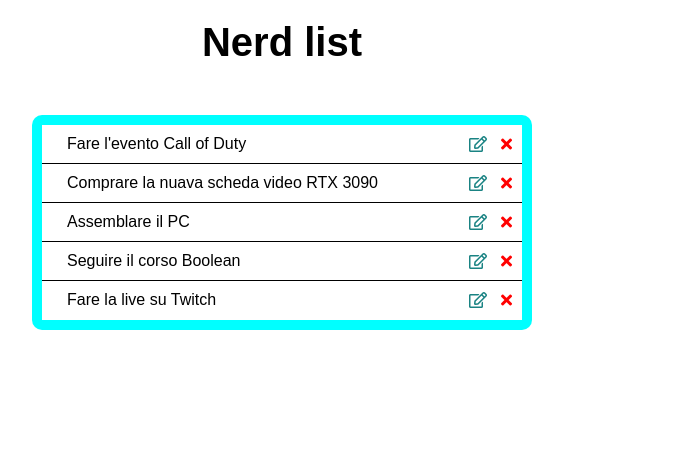
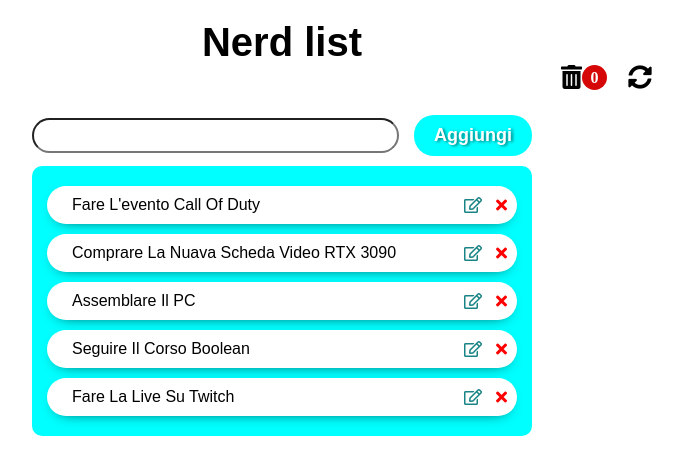
Before and after one commit to Domenico159/vue-todolist, a plain HTML site: page index.html in a window 1280 px wide. Shown: the whole page, without its empty margins (358-1041 px from the left). Drawn offline with nearby package versions, Linux system fonts and the light colour scheme.

Commit message:
Project beta 1.0

```diff
--- a/css/style.css
+++ b/css/style.css
@@ -26,12 +26,77 @@ main .tittle h1{
 
 /* Main-content list */
 
+main .list-content{
+    max-width: 500px;
+    margin-top: 50px;
+    position: relative;
+}
+
+main .list-content .fa-trash-alt{
+    position: absolute;
+    right: -50px;
+    top:-50px;
+    font-size: 24px;
+}
+
+main .list-content .fa-sync-alt{
+    position: absolute;
+    right: -120px;
+    top:-50px;
+    font-size: 24px;
+    cursor: pointer;
+}
+
+main .list-content .fa-trash-alt span{
+    display: inline-block;
+    height: 25px;
+    width: 25px;
+    background-color: rgb(214, 7, 7);
+    position: absolute;
+    border-radius: 50%;
+    text-align: center;
+    line-height: 25px;
+    font-size: 16px;
+    color: #fff;
+}
+
+main .list-content .box-input{
+    display: flex;
+    align-items: center;
+    margin-bottom: 10px;
+}
+
+main .list-content .box-input button{
+    margin-left: 15px;
+    padding: 10px 20px;
+    min-height: 30px;
+    border-radius: 20px;
+    border: none;
+    font-size: 18px;
+    cursor: pointer;
+    background-color: aqua;
+    font-weight: 600;
+    color: #fff;
+    text-shadow: 2px 1px 3px rgba(0,0,0,0.5);
+}
+
+
+main .list-content input{
+    width: 100%;
+    flex-grow:1 ;
+    border-radius: 20px;
+    min-height: 30px;
+    outline: none;
+    padding: 5px 15px;
+    font-size:18px ;
+}
+
+
 main .list-content ul{
     list-style: none;
-    margin-top: 50px;
     background-color: aqua;
     padding: 10px;
-    width: 500px;
+    width: 100%;
     max-height: 500px;
     overflow-y: auto;
     border-radius: 10px;
@@ -40,12 +105,14 @@ main .list-content ul{
 
 main .list-content ul li{
     padding: 10px 25px ;
-    border-bottom: 1px solid #000;
     display: flex;
     background-color: #fff;
     align-items: center;
     position: relative;
     overflow:hidden;
+    border-radius: 50px;
+    margin: 10px 5px;
+    box-shadow: 0px 5px 15px -10px #000;
 }
 
 @keyframes transOut{
@@ -61,6 +128,7 @@ main .list-content ul li{
         height: 0px;
         width: 0px;
         padding: 0;
+        visibility: hidden;
     }
 }
 
@@ -77,14 +145,11 @@ main .list-content ul li{
 }
 
 
-main .list-content ul li:last-child{
-    border-color: transparent;
-}
-
 main .list-content ul li span{
     width: 450px;
     padding-right: 25px;
     height: auto;
+    text-transform: capitalize;
 }
 main .list-content ul li i{
     position: absolute;
@@ -102,7 +167,7 @@ ul li i.fa-times{
 }
 
 li.activeIn{
-    animation: transOut 1s forwards;
+    animation: transIn 1s forwards;
 }
 
 li.activeOut{
--- a/index.html
+++ b/index.html
@@ -19,8 +19,19 @@
             <h1>Nerd list</h1>
         </div>
         <div class="list-content">
+            <i class="fas fa-trash-alt"><span>{{ deleteItem.length }}</span></i>
+            <i  @click="ripristina"
+             class="fas fa-sync-alt"></i>
+            <div class="box-input">
+                <input  @keyup.enter="addList"
+                 v-model.trim="newList"
+                 ref="inputList"
+                  type="text">
+                <button @click="addList"
+                >Aggiungi</button>
+            </div>
             <ul v-if="todos.length > 0" >
-                <li :class="{activeOut: todos[index].delete == true }"
+                <li
                 v-for="(element,index) in todos">
                    <span>{{ element.text }}</span>
                    <i class="far fa-edit"></i>
--- a/js/main.js
+++ b/js/main.js
@@ -27,17 +27,58 @@ const main = new Vue({
             },
             {
                 text:'Fare la live su Twitch',
-                completed:true,
+                completed:false,
                 delete:false,
             },
         ],
+        newList:'',
+        deleteItem:[],
 
     },
     methods:{
 
         deletedList(index){
-            this.todos[index].delete = true;
+
+            this.todos.splice(index , 1)
+
+            thisItem = this.todos[index];
+             this.deleteItem.push(thisItem);
+
+            console.log(this.deleteItem.length);
+
+            thisItem.delete = true;
         },
+
+        addList(){
+
+
+            if(this.newList !== ''){
+
+                console.log(this.newList);
+                this.todos.push(
+                    {
+                        text:this.newList,
+                        completed:false,
+                        delete:false,
+                    } )
+            }
+
+            this.newList = ''
+            this.$refs.inputList.focus()
+
+        },
+
+        ripristina(){
+
+            this.todos.push(
+                {
+                    text:this.deleteItem[0].text,
+                    completed:false,
+                    delete:false,
+                } )
+
+                this.deleteItem.splice(0 , 1)
+        }
 
     },
 
```
